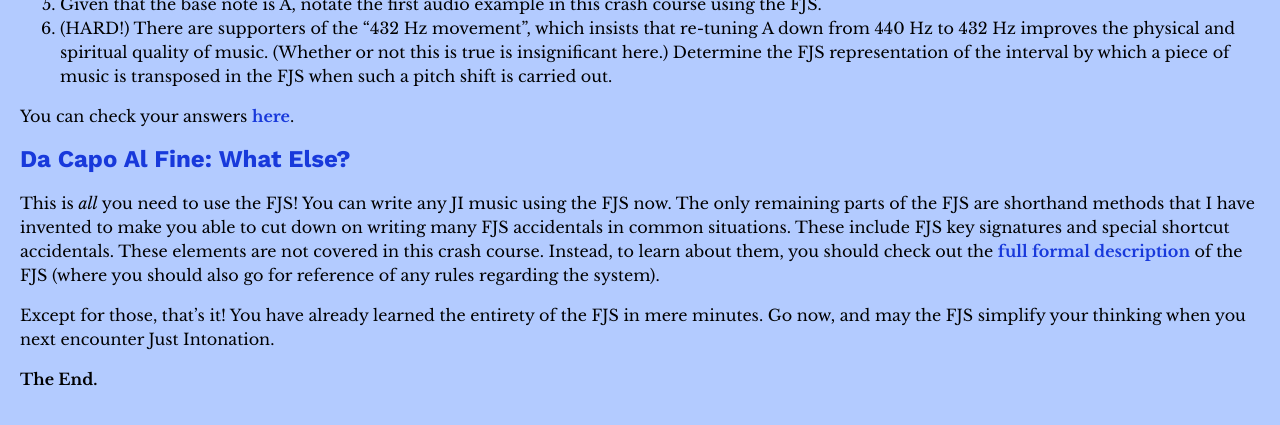
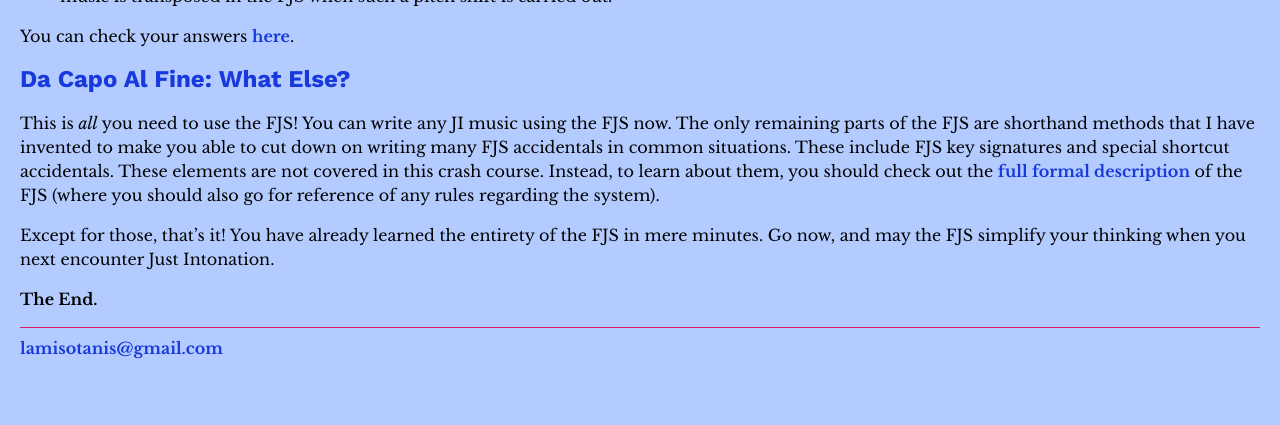
Before and after one commit to misotanni/misotanni.github.io, a Jekyll site: the page built from fjs/en/crash.md, in a window 1280 px wide and 900 px high, scrolled down 12369 px, cut to the strip 473-898 px from the top of the window. Built offline with Jekyll 4.4.1, drawn with Linux system fonts in a browser that asks for light colours; our own code applies the rules of GitHub Pages for plain Markdown files; formulas are drawn with MathJax 3; after the commit the page ends 13222 px from its top, so only the background shows below that.

Commit message:
small changes I can't care enough to describe

```diff
--- a/_layouts/fjs.html
+++ b/_layouts/fjs.html
@@ -16,5 +16,7 @@
     <hr />
     <script src="https://cdnjs.cloudflare.com/ajax/libs/mathjax/2.7.5/latest.js?config=TeX-MML-AM_CHTML" async></script>
     {{ content }}
+    <hr />
+    {{ page.anyquestions }} <a href="mailto:lamisotanis@gmail.com">lamisotanis@gmail.com</a>
   </body>
 </html>
--- a/fjs/en/crash.md
+++ b/fjs/en/crash.md
@@ -6,17 +6,12 @@
 
 ## Contents
 
-[Introduction: Abandoning Enharmony](#introduction)
-
-[Lesson 0: Preliminary](#lesson_0)
-
-[Lesson 1: Pythagorean Tuning](#lesson_1)
-
-[Lesson 2: The Prime Intervals](#lesson_2)
-
-[Lesson 3: Compound Accidentals](#lesson_3)
-
-[Da Capo Al Fine: What Else?](#da_capo_al_fine)
+* [Introduction: Abandoning Enharmony](#introduction)
+* [Lesson 0: Preliminary](#lesson_0)
+* [Lesson 1: Pythagorean Tuning](#lesson_1)
+* [Lesson 2: The Prime Intervals](#lesson_2)
+* [Lesson 3: Compound Accidentals](#lesson_3)
+* [Da Capo Al Fine: What Else?](#da_capo_al_fine)
 
 ## <a name="introduction">Introduction: Abandoning Enharmony</a>
 
```
Also changed, not shown: fjs/en/index.md (+1 -1 lines).
